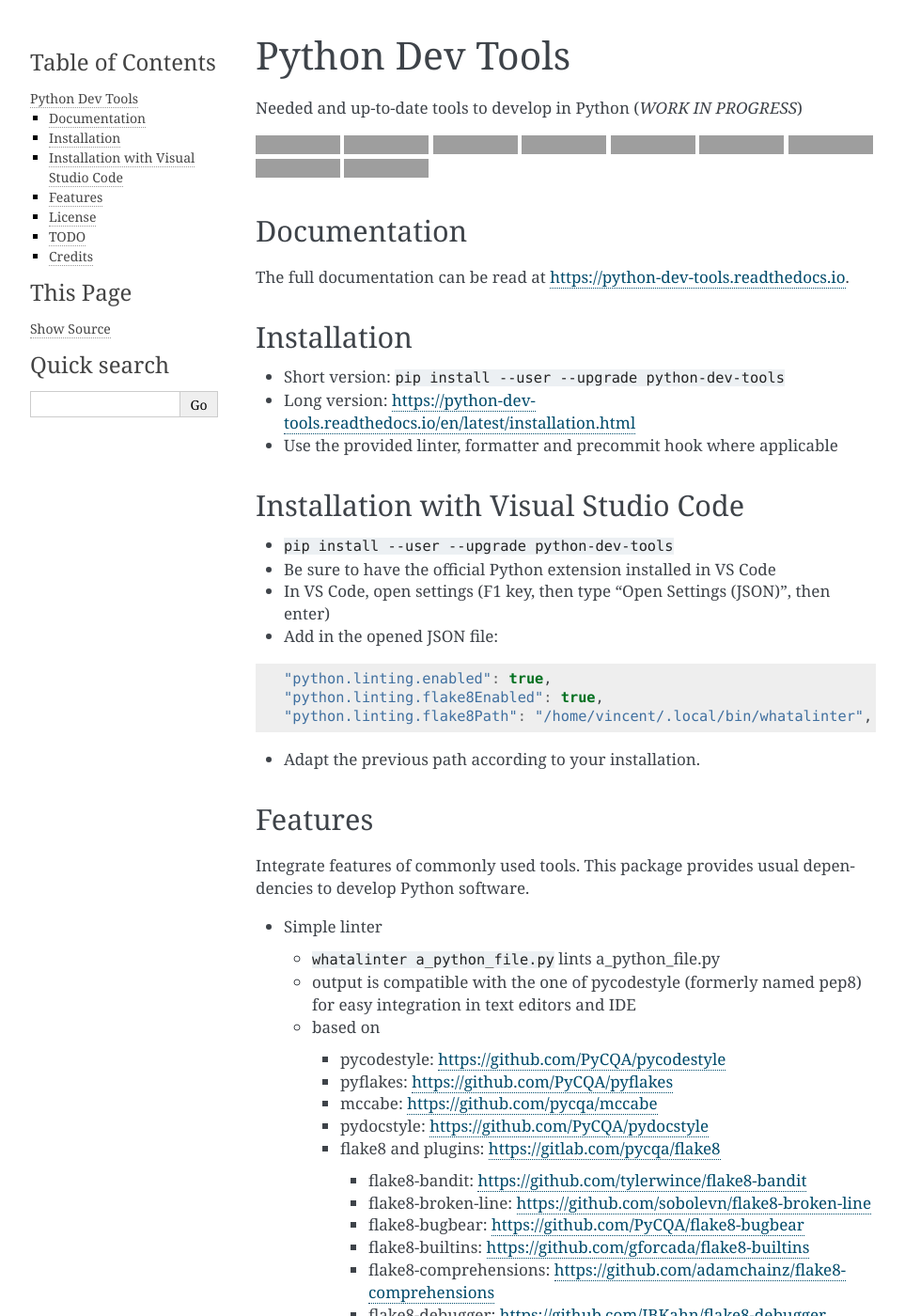
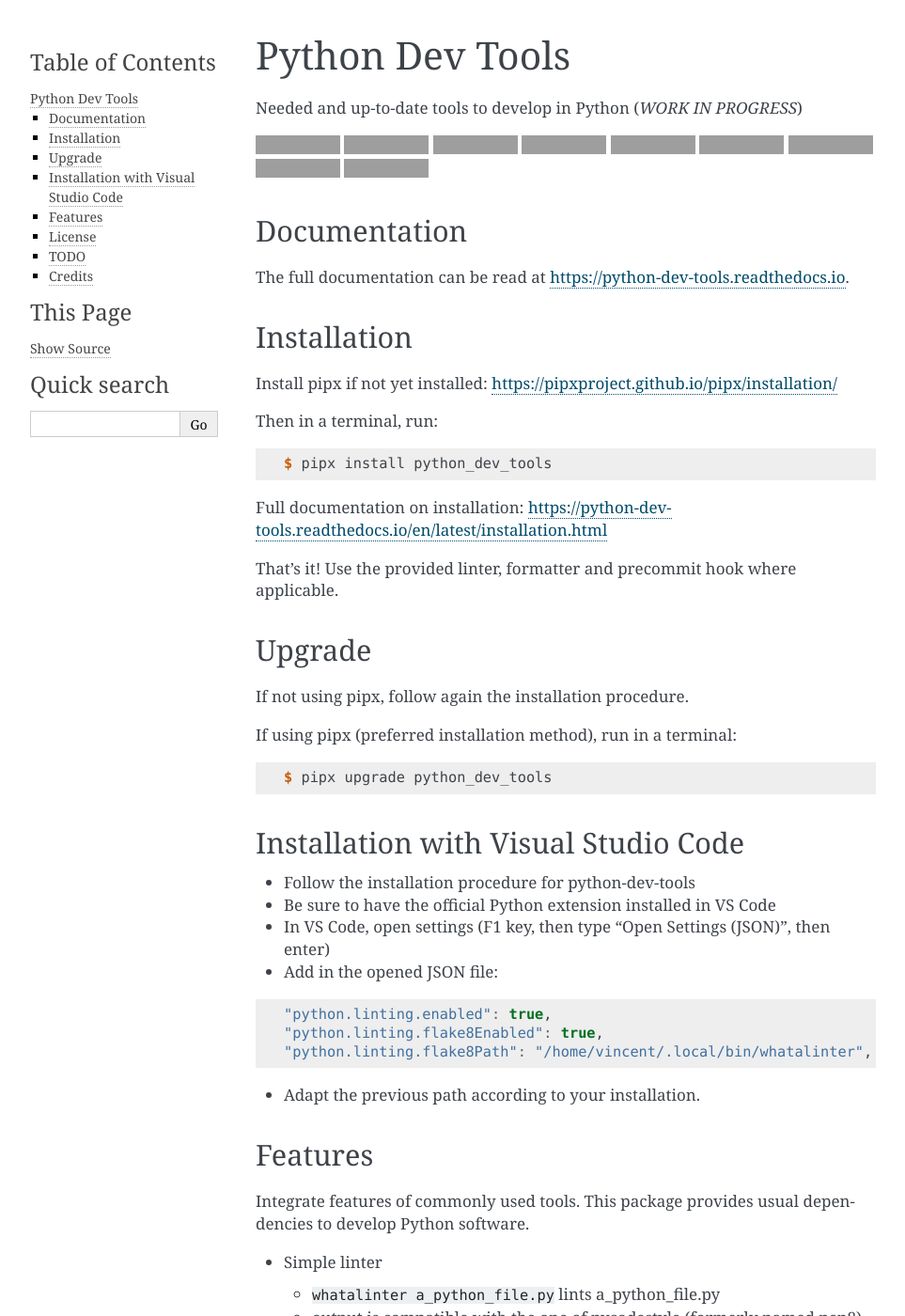
Before and after one commit to vpoulailleau/python-dev-tools, a Sphinx documentation site: the page built from docs/readme.rst, in a window 1280 px wide and 1400 px high, cut to the strip 0-1400 px from the top of the window. Shown: the whole strip at 94% size, without its empty margins (148-1111 px from the left). Built offline with Sphinx 7.4.7, drawn with Linux system fonts in a browser that asks for light colours; pages that are not in the unit, such as notebooks, are missing from menus; grey boxes are pictures that could not be loaded.

Commit message:
improve installation procedure

```diff
--- a/README.rst
+++ b/README.rst
@@ -45,14 +45,34 @@
 Installation
 ------------
 
-* Short version: ``pip install --user --upgrade python-dev-tools``
-* Long version: https://python-dev-tools.readthedocs.io/en/latest/installation.html
-* Use the provided linter, formatter and precommit hook where applicable
+Install pipx if not yet installed: https://pipxproject.github.io/pipx/installation/
+
+Then in a terminal, run:
+
+.. code-block:: console
+
+    $ pipx install python_dev_tools
+
+Full documentation on installation: https://python-dev-tools.readthedocs.io/en/latest/installation.html
+
+That's it! Use the provided linter, formatter and precommit hook where
+applicable.
+
+Upgrade
+-------
+
+If not using pipx, follow again the installation procedure.
+
+If using pipx (preferred installation method), run in a terminal:
+
+.. code-block:: console
+
+    $ pipx upgrade python_dev_tools
 
 Installation with Visual Studio Code
 ------------------------------------
 
-* ``pip install --user --upgrade python-dev-tools``
+* Follow the installation procedure for python-dev-tools
 * Be sure to have the official Python extension installed in VS Code
 * In VS Code, open settings (F1 key, then type "Open Settings (JSON)",
   then enter)
```
Also changed, not shown: docs/installation.rst (+18 -1 lines).
